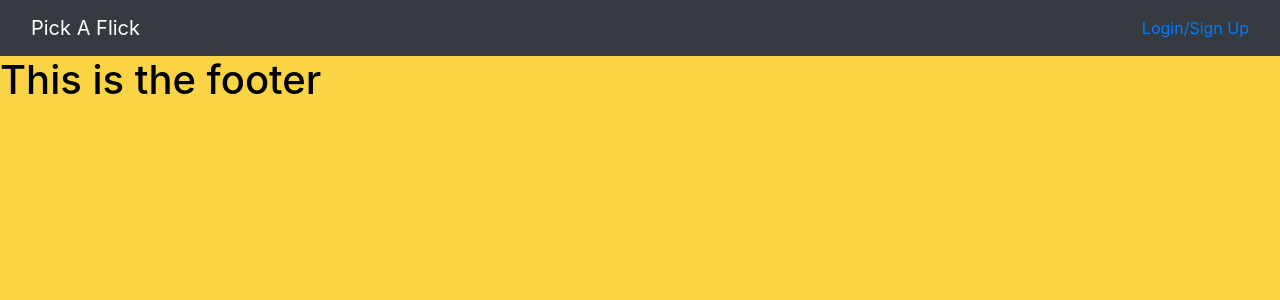
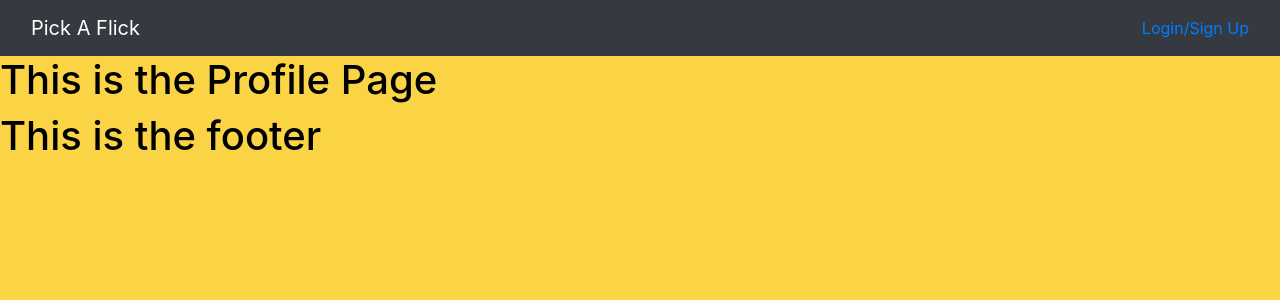
Before and after one commit to NotANewt/pick_a_flick, a React (Create React App) app in the folder client/: page /Profile in a window 1280 px wide. Shown: the top 300 px of the page. Built offline with nearby package versions, Linux system fonts and the light colour scheme.

Commit message:
added Profile page, imported to App.js, and changed auth.js so after login, user is redirected to their profile page

```diff
--- a/client/src/App.js
+++ b/client/src/App.js
@@ -9,6 +9,7 @@ import Layout from "./components/Layout";
 // import pages
 import Home from "./pages/Home";
 import LoginSignup from "./pages/LoginSignup";
+import Profile from "./pages/Profile";
 
 // Construct our main GraphQL API endpoint
 const httpLink = createHttpLink({
@@ -42,6 +43,7 @@ function App() {
           <Routes>
             <Route path="/" element={<Home />} />
             <Route path="/LoginSignup" element={<LoginSignup />} />
+            <Route path="/Profile" element={<Profile />} />
           </Routes>
         </Layout>
       </Router>
--- /dev/null
+++ b/client/src/pages/Profile.js
@@ -0,0 +1,8 @@
+function Profile(props) {
+  return (
+    <>
+      <h1>This is the Profile Page</h1>
+    </>
+  );
+}
+export default Profile;
--- a/client/src/utils/auth.js
+++ b/client/src/utils/auth.js
@@ -35,7 +35,7 @@ class AuthService {
   login(idToken) {
     // Saves user token to localStorage
     localStorage.setItem("id_token", idToken);
-    window.location.assign("/");
+    window.location.assign("/profile");
   }
 
   logout() {
```
